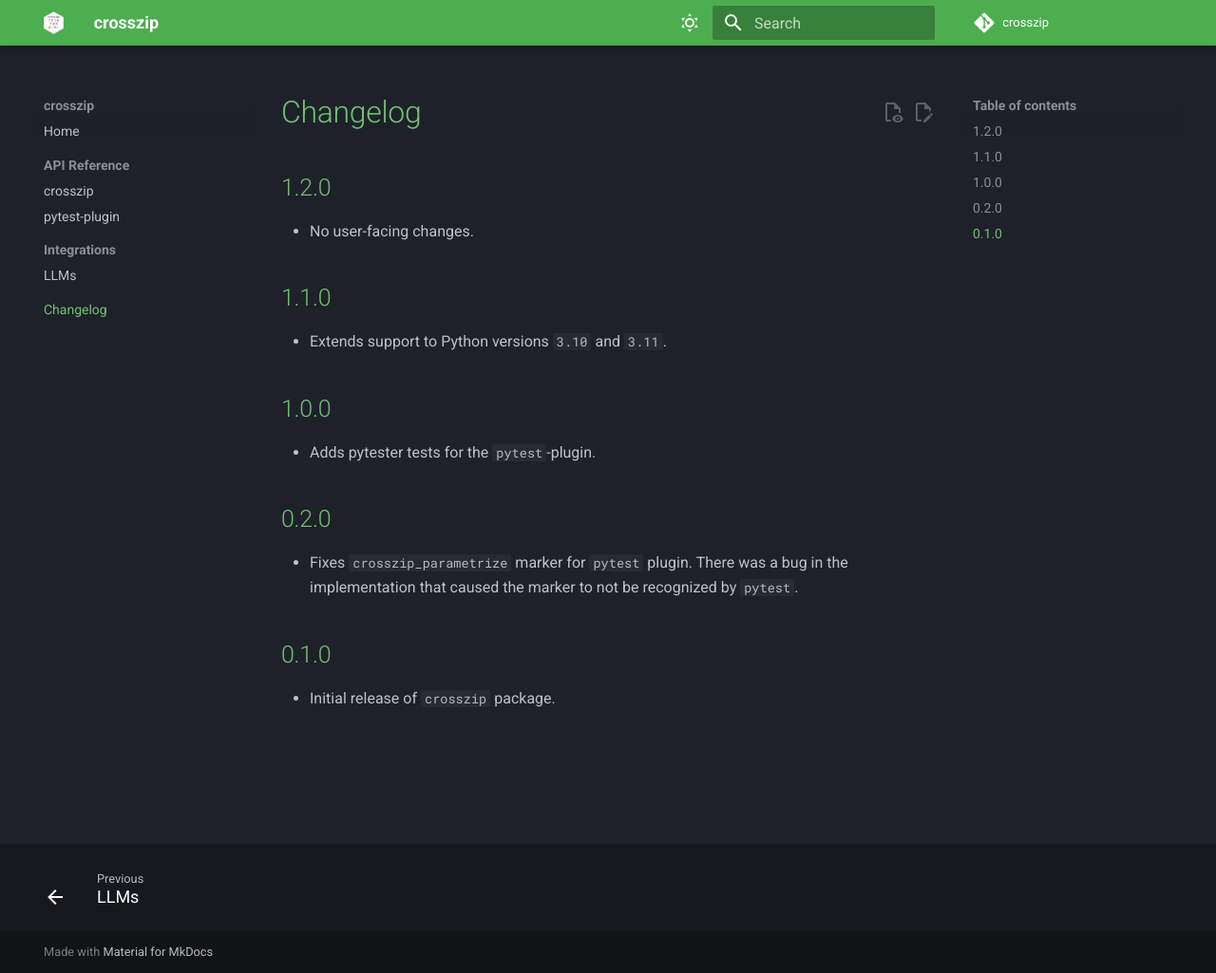
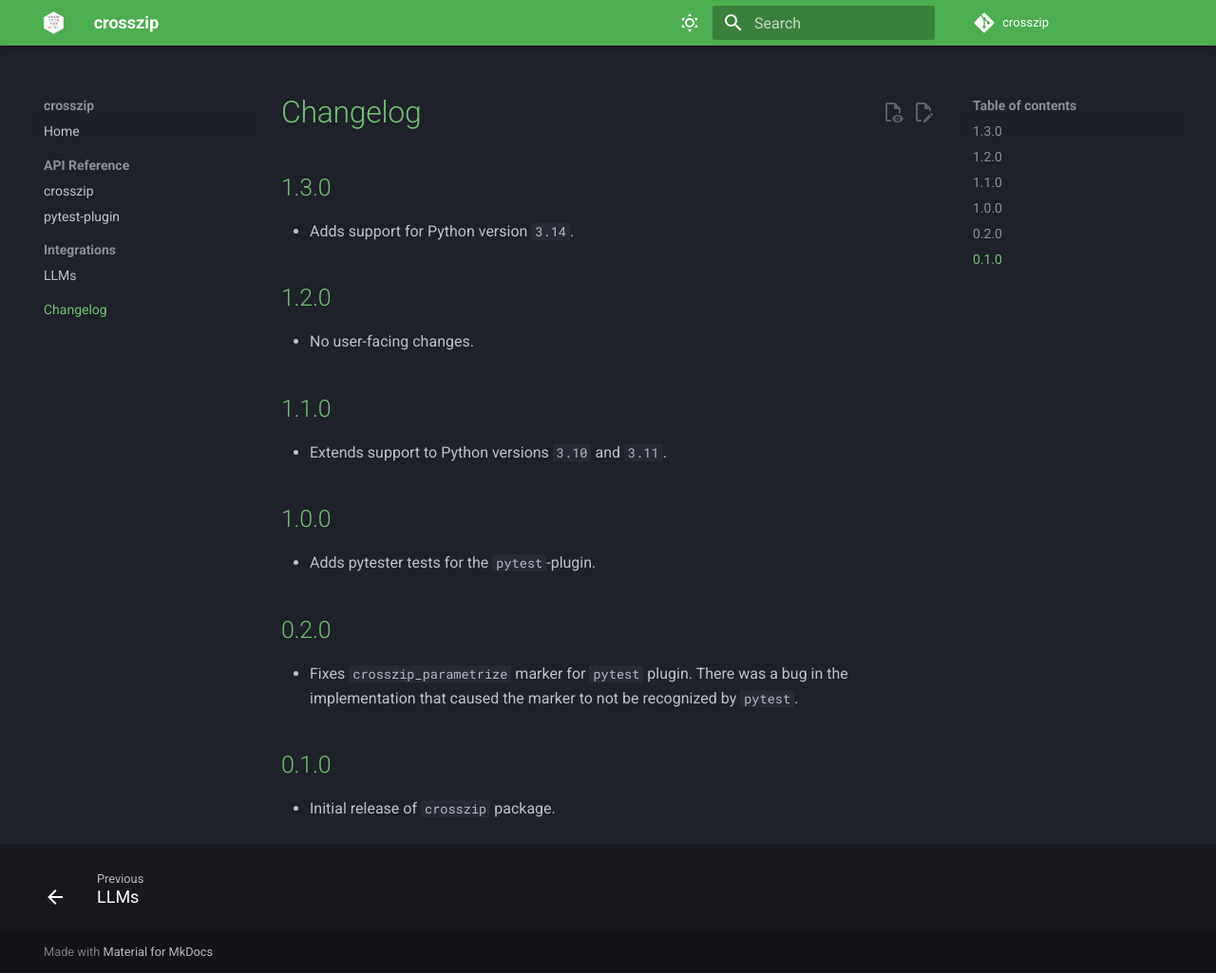
Before and after one commit to IndrajeetPatil/crosszip, an MkDocs documentation site: the page built from docs/changelog.md, in a window 1280 px wide and 1025 px high. Shown: the whole window at 95% size. Built offline with MkDocs 1.6.1 and Material for MkDocs 9.7.7, drawn with Linux system fonts in a browser that asks for light colours; comment, search, counter and statistics services are not loaded.

Commit message:
update changelog

```diff
--- a/.pre-commit-config.yaml
+++ b/.pre-commit-config.yaml
@@ -5,7 +5,7 @@
 
 repos:
   - repo: https://github.com/astral-sh/ruff-pre-commit
-    rev: v0.14.2
+    rev: v0.14.3
     hooks:
       - id: ruff
         args: [--fix]
--- a/docs/changelog.md
+++ b/docs/changelog.md
@@ -1,4 +1,8 @@
 # Changelog
+
+## 1.3.0
+
+- Adds support for Python version `3.14`.
 
 ## 1.2.0
 
```
Also changed, not shown: 1 other file.
